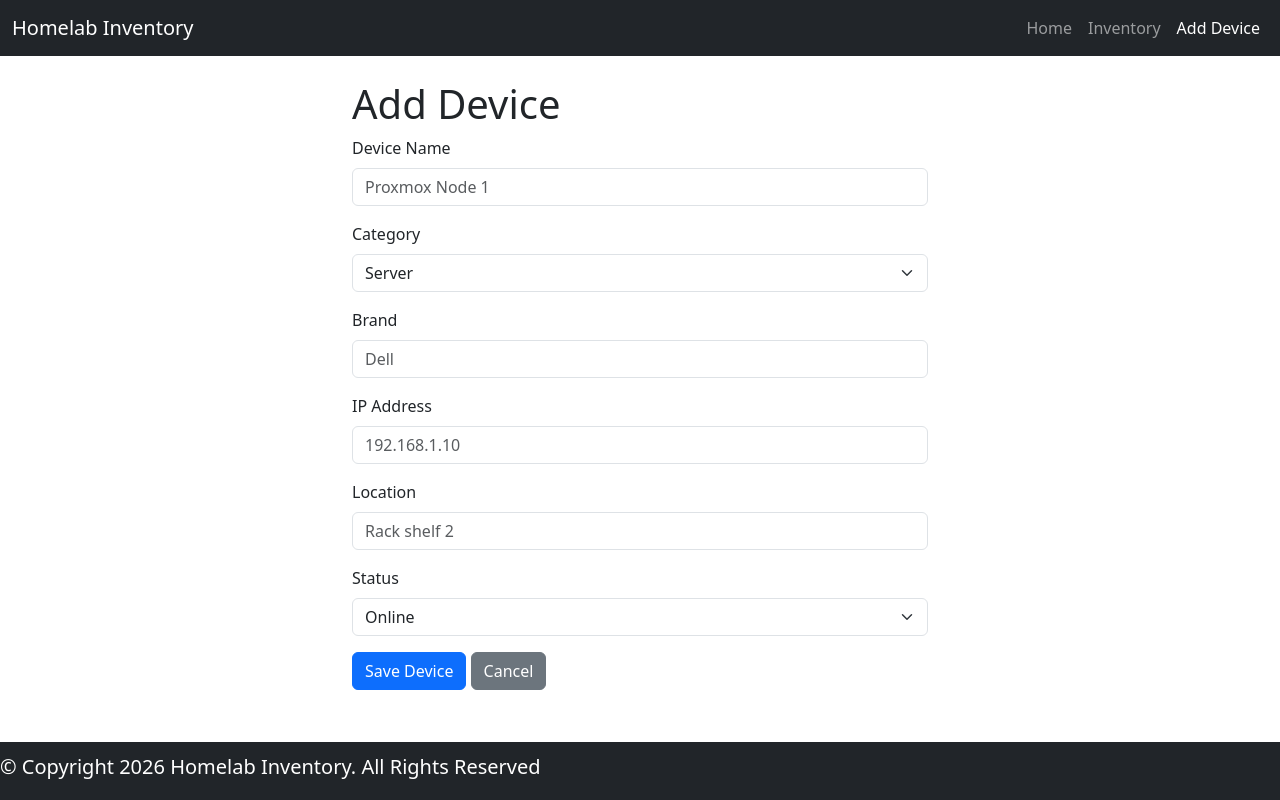
After one commit to vonzubena/INFR-3120-Assignment-3, a Node server app: page /devices/add in a window 1280 px wide. The commit adds this page. Run offline with Node 20, Linux system fonts and the light colour scheme; some libraries are stand-ins or nearby versions.

Commit message:
Add Device page and route to create new devices (Create)

```diff
--- a/routes/device.js
+++ b/routes/device.js
@@ -23,8 +23,42 @@ router.get('/', async (req, res, next) => {
     }
 });
 
-/* Create Operation */
+/* Create Operation: show the empty Add Device form */
+router.get('/add', (req, res, next) => {
+    res.render('Devices/add', {
+        title: 'Add Device'
+    });
+});
 
+/* Create Operation: save the new device */
+// EXTRA CODE: router.post and req.body read the submitted form.
+// Source: Express documentation (https://expressjs.com)
+router.post('/add', async (req, res, next) => {
+    try {
+        // Build the device from the form, then save it (new Model + save() is from the MongoDB slides)
+        let newDevice = new Device({
+            name: req.body.name,
+            category: req.body.category,
+            brand: req.body.brand,
+            ipAddress: req.body.ipAddress,
+            location: req.body.location,
+            status: req.body.status
+        });
+        await newDevice.save();
+
+        // EXTRA CODE: res.redirect sends the user back to the inventory list.
+        // Source: Express documentation (https://expressjs.com)
+        res.redirect('/devices');
+    }
+    catch (err) {
+        console.log(err);
+        res.render('Devices/list', {
+            title: 'Inventory',
+            DeviceList: [],
+            error: 'Error on Server'
+        });
+    }
+});
 /* Update Operation */
 
 /* Delete Operation */
--- /dev/null
+++ b/views/Devices/add.ejs
@@ -0,0 +1,58 @@
+<%- include ../partials/header.ejs %>
+<%- include ../partials/main_nav.ejs %>
+
+<!-- Add Device page: a form like the Week 3 form, styled with Bootstrap -->
+<main class="container py-4" style="max-width: 600px;">
+  <h1><%= title %></h1>
+
+  <!-- Sends the form to router.post('/add') in routes/device.js.
+       Each name="..." becomes req.body.name in the route. -->
+  <form method="POST" action="/devices/add">
+    <div class="mb-3">
+      <label for="name" class="form-label">Device Name</label>
+      <input type="text" class="form-control" id="name" name="name" placeholder="Proxmox Node 1" required>
+    </div>
+
+    <div class="mb-3">
+      <label for="category" class="form-label">Category</label>
+      <select class="form-select" id="category" name="category">
+        <option value="Server">Server</option>
+        <option value="Networking">Networking</option>
+        <option value="Storage">Storage</option>
+        <option value="Single-Board Computer">Single-Board Computer</option>
+        <option value="Power / UPS">Power / UPS</option>
+        <option value="Accessory">Accessory</option>
+      </select>
+    </div>
+
+    <div class="mb-3">
+      <label for="brand" class="form-label">Brand</label>
+      <input type="text" class="form-control" id="brand" name="brand" placeholder="Dell">
+    </div>
+
+    <div class="mb-3">
+      <label for="ipAddress" class="form-label">IP Address</label>
+      <input type="text" class="form-control" id="ipAddress" name="ipAddress" placeholder="192.168.1.10">
+    </div>
+
+    <div class="mb-3">
+      <label for="location" class="form-label">Location</label>
+      <input type="text" class="form-control" id="location" name="location" placeholder="Rack shelf 2">
+    </div>
+
+    <div class="mb-3">
+      <label for="status" class="form-label">Status</label>
+      <select class="form-select" id="status" name="status">
+        <option value="Online">Online</option>
+        <option value="Offline">Offline</option>
+        <option value="Maintenance">Maintenance</option>
+        <option value="Spare">Spare</option>
+      </select>
+    </div>
+
+    <button type="submit" class="btn btn-primary"><i class="fa-solid fa-floppy-disk"></i> Save Device</button>
+    <a href="/devices" class="btn btn-secondary">Cancel</a>
+  </form>
+</main>
+
+<%- include ../partials/footer.ejs %>
--- a/views/Devices/list.ejs
+++ b/views/Devices/list.ejs
@@ -4,6 +4,9 @@
 <!-- Inventory page: lists every device in a table (same layout as the class book list) -->
 <main class="container py-4">
   <h1><%= title %></h1>
+
+  <!-- Button to the Add Device form -->
+  <a href="/devices/add" class="btn btn-primary mb-3"><i class="fa-solid fa-plus"></i> Add Device</a>
 
   <!-- Only shows if the database had a problem -->
   <% if (typeof error !== 'undefined') { %>
--- a/views/partials/main_nav.ejs
+++ b/views/partials/main_nav.ejs
@@ -17,6 +17,13 @@
           <a class="nav-link" href="/devices"><i class="fa-solid fa-list"></i> Inventory</a>
         <% } %>
       </li>
+      <li class="nav-item">
+        <% if (title == "Add Device") { %>
+          <a class="nav-link active" aria-current="page" href="/devices/add"><i class="fa-solid fa-plus"></i> Add Device</a>
+        <% } else { %>
+          <a class="nav-link" href="/devices/add"><i class="fa-solid fa-plus"></i> Add Device</a>
+        <% } %>
+      </li>
     </ul>
   </div>
 </nav>
```
